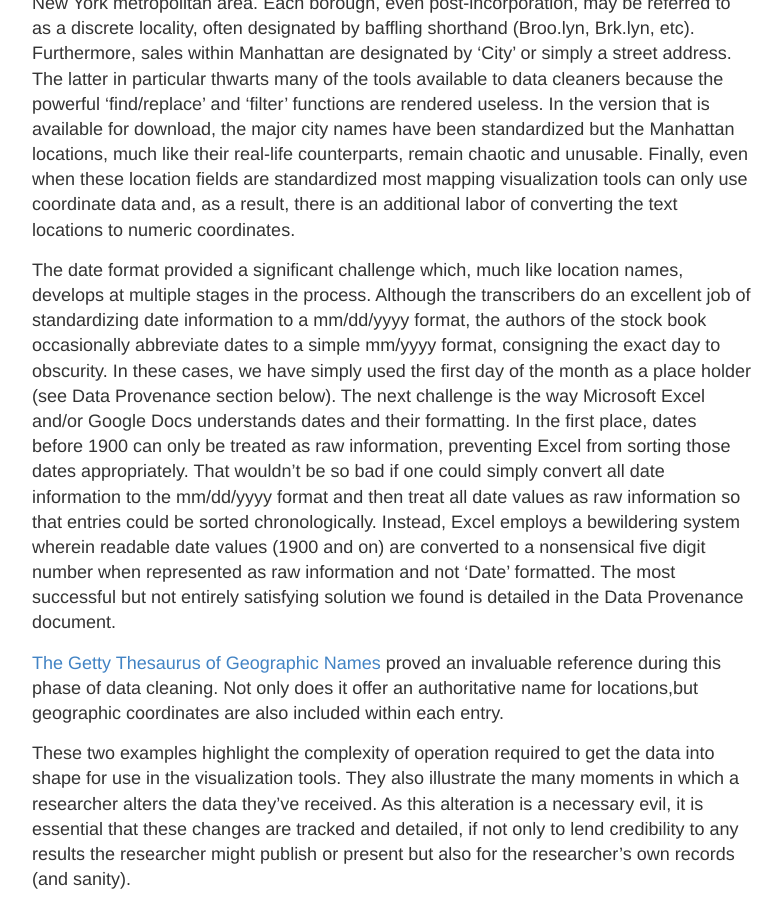
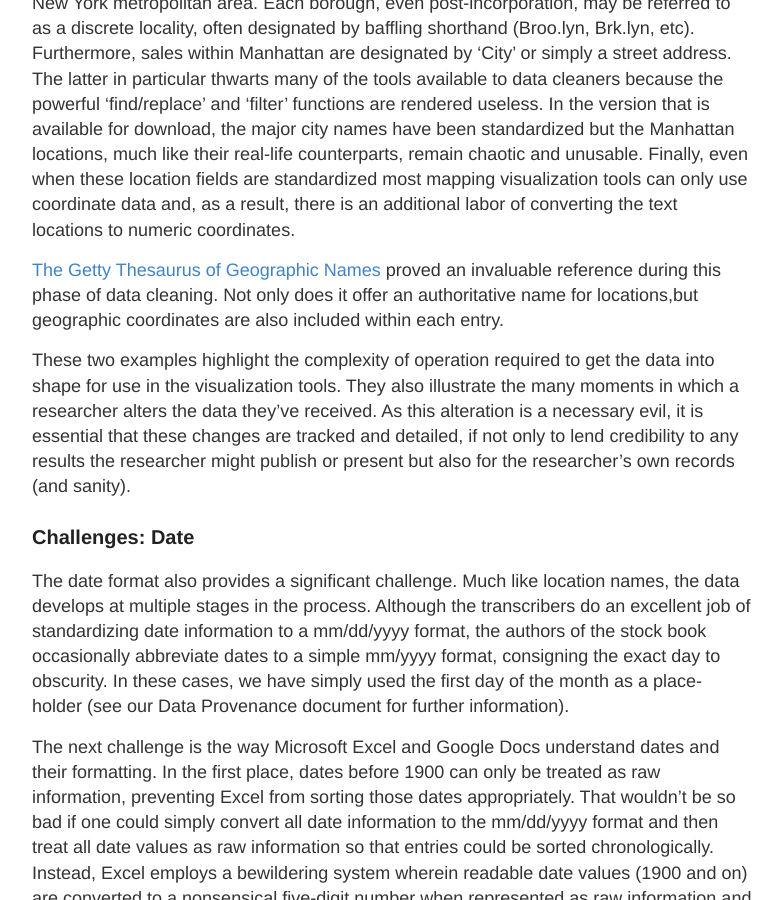
Before and after one commit to sgrimes12/Knoedler-Unbound-master, a Jekyll site: the page built from data.md, in a window 1280 px wide and 900 px high, scrolled down 1046 px. Shown: the whole window, without its empty margins (248-1030 px from the left). Built offline with Jekyll 4.4.1, drawn with Linux system fonts in a browser that asks for light colours; Markdown is read by kramdown in place of the engine named in the settings.

Commit message:
Update data.md

```diff
--- a/data.md
+++ b/data.md
@@ -19,8 +19,6 @@ One particular challenge we came across is determining location names. Over the
 
 A similar difficulty emerges on a more domestic level for art objects that were sold in the New York metropolitan area. Each borough, even post-incorporation, may be referred to as a discrete locality, often designated by baffling shorthand (Broo.lyn, Brk.lyn, etc). Furthermore, sales within Manhattan are designated by 'City' or simply a street address. The latter in particular thwarts many of the tools available to data cleaners because the powerful 'find/replace' and 'filter' functions are rendered useless. In the version that is available for download, the major city names have been standardized but the Manhattan locations, much like their real-life counterparts, remain chaotic and unusable. Finally, even when these location fields are standardized most mapping visualization tools can only use coordinate data and, as a result, there is an additional labor of converting the text locations to numeric coordinates.
 
-The date format provided a significant challenge which, much like location names, develops at multiple stages in the process. Although the transcribers do an excellent job of standardizing date information to a mm/dd/yyyy format, the authors of the stock book occasionally abbreviate dates to a simple mm/yyyy format, consigning the exact day to obscurity. In these cases, we have simply used the first day of the month as a place holder (see Data Provenance section below). The next challenge is the way Microsoft Excel and/or Google Docs understands dates and their formatting. In the first place, dates before 1900 can only be treated as raw information, preventing Excel from sorting those dates appropriately. That wouldn't be so bad if one could simply convert all date information to the mm/dd/yyyy format and then treat all date values as raw information so that entries could be sorted chronologically. Instead, Excel employs a bewildering system wherein readable date values (1900 and on) are converted to a nonsensical five digit number when represented as raw information and not 'Date' formatted. The most successful but not entirely satisfying solution we found is detailed in the Data Provenance document.
-
 <a href="http://www.getty.edu/research/tools/vocabularies/tgn/">The Getty Thesaurus of Geographic Names</a> proved an invaluable reference during this phase of data cleaning. Not only does it offer an authoritative name for locations,but geographic coordinates are also included within each entry.
 
 These two examples highlight the complexity of operation required to get the data into shape for use in the visualization tools. They also illustrate the many moments in which a researcher alters the data they’ve received. As this alteration is a necessary evil, it is essential that these changes are tracked and detailed, if not only to lend credibility to any results the researcher might publish or present but also for the researcher’s own records (and sanity).
```
